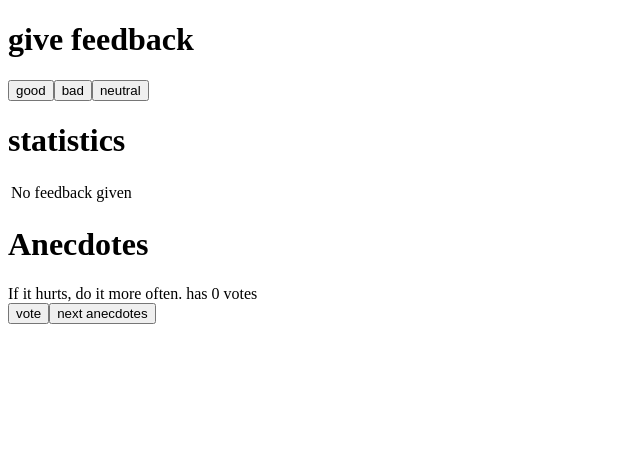
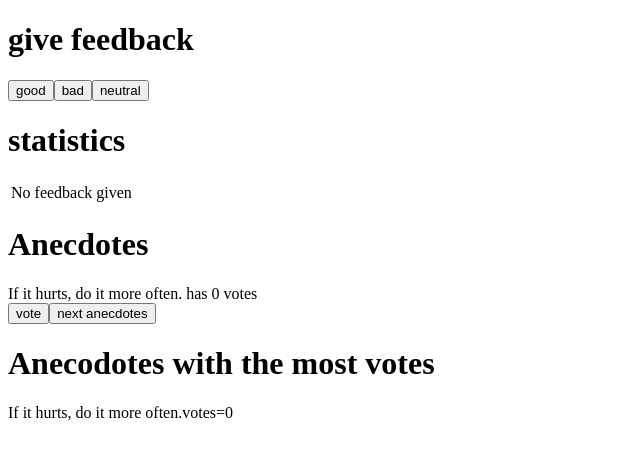
Before and after one commit to t0dii/fullstackcourse, a React (Vite) app in the folder part1/courseinfo/: page / in a window 1280 px wide. Shown: the top 458 px of the page, without its empty margins (0-640 px from the left). Built offline with nearby package versions, Linux system fonts and the light colour scheme.

Commit message:
finished part 1.14*

```diff
--- a/part1/courseinfo/src/App.jsx
+++ b/part1/courseinfo/src/App.jsx
@@ -81,6 +81,9 @@ const App = () => {
     setVotes(copy)
     copy[selected] += 1
   }
+
+  const votesMax = Math.max(...votes)
+
   return (
     <div>
       <h1>give feedback</h1>
@@ -115,6 +118,10 @@ const App = () => {
       <br/>
       <button onClick={voteClick}>vote</button>
       <button onClick={arrayClick}>next anecdotes</button>
+
+      <h1>Anecodotes with the most votes</h1>
+      {anecdotes[votes.indexOf(votesMax)]}
+      votes={votesMax}
     </div>
   )
 }
```
